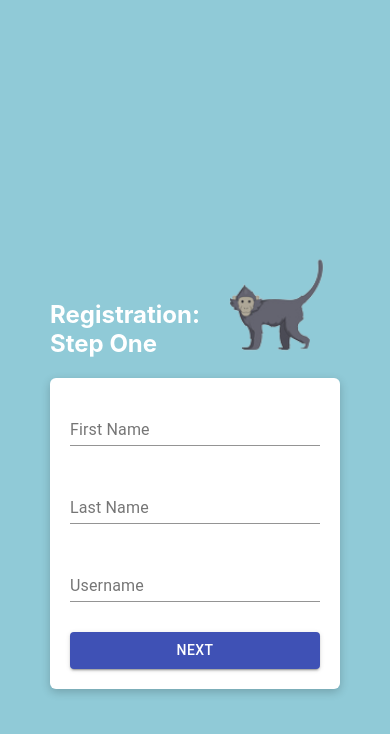
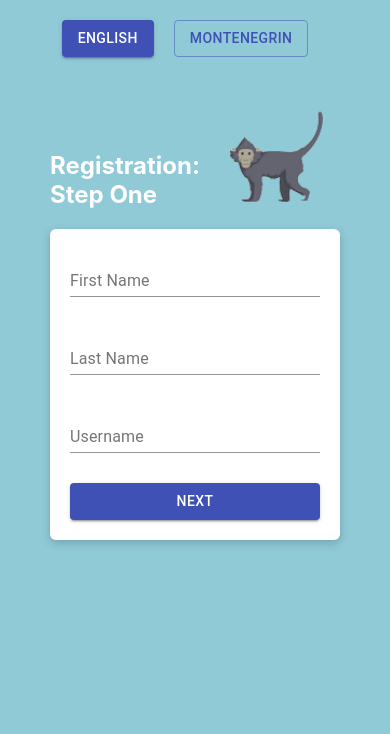
Before and after one commit to pbjelica23/Petar_Bjelica_Multi_Step_Form, a React (Create React App) app: page / in a window 390 px wide. Shown: the top 734 px of the page. Built offline with nearby package versions, Linux system fonts and the light colour scheme.

Commit message:
Added some validation, Phone field

```diff
--- a/package.json
+++ b/package.json
@@ -8,8 +8,11 @@
     "@testing-library/react": "^12.1.4",
     "@testing-library/user-event": "^13.5.0",
     "formik": "^2.2.9",
+    "i18next": "^21.6.15",
+    "i18next-browser-languagedetector": "^6.1.4",
     "react": "^18.0.0",
     "react-dom": "^18.0.0",
+    "react-i18next": "^11.16.5",
     "react-loaders-kit": "^0.1.3",
     "react-scripts": "5.0.0",
     "web-vitals": "^2.1.4",
--- a/src/App.css
+++ b/src/App.css
@@ -1,9 +1,18 @@
 .registration-form {
   display: flex;
   justify-content: center;
-  align-items: center;
   text-align: center;
   min-height: 100vh;
+  margin-top: 50px;
+}
+
+.successMessage {
+  display: block;
+  text-align: center;
+}
+
+.languageSwitcher {
+  text-align: center;
 }
 
 .container {
@@ -16,8 +25,10 @@
     width: 100%;
   }
 
-  .registration-form {
+  .registration-form,
+  .successMessage {
     padding: 50px;
+    padding-top: 0px;
   }
 }
 
--- a/src/App.js
+++ b/src/App.js
@@ -3,14 +3,24 @@ import { useState } from "react";
 import StepOne from "./components/StepOne";
 import StepTwo from "./components/SecondStep";
 import SuccessMessage from "./components/SuccessMessage";
+import { useTranslation } from "react-i18next";
+import { Button } from "@material-ui/core";
+
+const lngs = {
+  en: { nativeName: "English" },
+  me: { nativeName: "Montenegrin" },
+};
+
 function App() {
   const [data, setData] = useState({
     firstName: "",
     lastName: "",
     username: "",
     email: "",
+    phone: "",
     password: "",
     confirmpassword: "",
+    gender: "",
     consent: false,
   });
   const [currentStep, setCurrentStep] = useState(0);
@@ -41,9 +51,25 @@ function App() {
     <SuccessMessage data={data} />,
   ];
 
+  const { i18n } = useTranslation();
+
   return (
     <div className="container">
-      <div className="registration-form">{steps[currentStep]}</div>
+      <div className="languageSwitcher">
+        {Object.keys(lngs).map((lng) => (
+          <Button
+            key={lng}
+            variant={i18n.resolvedLanguage === lng ? "contained" : "outlined"}
+            color="primary"
+            type="submit"
+            style={{ marginRight: 20, marginTop: 20 }}
+            onClick={() => i18n.changeLanguage(lng)}
+          >
+            {lngs[lng].nativeName}
+          </Button>
+        ))}
+      </div>
+      {steps[currentStep]}
     </div>
   );
 }
--- a/src/components/Loader.js
+++ b/src/components/Loader.js
@@ -9,7 +9,7 @@ export default function Loader() {
     colors: ["#99fffe", "#f42e00", "#042549"],
   };
   return (
-    <div className="loader">
+    <div className="container">
       <GooeyCircleLoader {...loaderProps} />
     </div>
   );
--- a/src/components/SecondStep.js
+++ b/src/components/SecondStep.js
@@ -5,6 +5,7 @@ import { TextField, Button } from "@material-ui/core";
 import img1 from "../assets/images/monkey2.png";
 import Loader from "./Loader";
 import { useState, useEffect } from "react";
+import { useTranslation } from "react-i18next";
 
 const validationSchema2 = yup.object({
   email: yup.string().email("Email is invalid").required("Email is required"),
@@ -12,8 +13,8 @@ const validationSchema2 = yup.object({
     .string()
     .required("Please Enter your password")
     .matches(
-      /^(?=.*[A-Za-z])(?=.*\d)(?=.*[@$!%*#?&])[A-Za-z\d@$!%*#?&]{6,}$/,
-      "Must Contain 6 Characters, One Lowercase, One Number and one special case Character"
+      /^(?=.*[a-z])(?=.*[A-Z])(?=.*[0-9])(?=.*[!@#\$%\^&\*])(?=.{8,})/,
+      "Must Contain 8 Characters, one Lowercase, one uppercase One Number and one special character"
     ),
   confirmpassword: yup
     .string()
@@ -27,9 +28,16 @@ const validationSchema2 = yup.object({
       (value) => value === true
     )
     .required("You have to agree with our Terms and Conditions!"),
+  phone: yup
+    .string()
+    .min(8, "Phone must be at least 8 characters long")
+    .max(26, "Phone is too long")
+    .required("Phone is required"),
 });
 
 export default function StepTwo(props) {
+  const { t } = useTranslation();
+
   const [loaded, setLoaded] = useState(false);
 
   useEffect(() => {
@@ -44,13 +52,13 @@ export default function StepTwo(props) {
   };
 
   return (
-    <div className="app">
+    <div className="registration-form">
       {!loaded ? (
         <Loader />
       ) : (
         <div>
           <div className="headerForm">
-            <h2>Registration: Step Two</h2>
+            <h2>{t("secondRegister")}</h2>
             <img src={img1} alt="Monkey Illustration" />
           </div>
           <Formik
@@ -74,9 +82,20 @@ export default function StepTwo(props) {
                 <TextField
                   style={{ marginTop: 30 }}
                   fullWidth
+                  id="phone"
+                  name="phone"
+                  label={t("Phone")}
+                  value={formik.values.phone}
+                  onChange={formik.handleChange}
+                  error={formik.touched.phone && Boolean(formik.errors.phone)}
+                  helperText={formik.touched.phone && formik.errors.phone}
+                />
+                <TextField
+                  style={{ marginTop: 30 }}
+                  fullWidth
                   id="password"
                   name="password"
-                  label="Password"
+                  label={t("Password")}
                   value={formik.values.password}
                   onChange={formik.handleChange}
                   error={
@@ -89,7 +108,7 @@ export default function StepTwo(props) {
                   fullWidth
                   id="confirmpassword"
                   name="confirmpassword"
-                  label="Confirm password"
+                  label={t("confirmPassword")}
                   value={formik.values.confirmpassword}
                   onChange={formik.handleChange}
                   error={
@@ -109,7 +128,7 @@ export default function StepTwo(props) {
                       id="consent"
                       onChange={formik.handleChange}
                     />
-                    <span>Terms and conditions</span>
+                    <span> {t("termsConditions")}</span>
                   </label>
                   <p className="MuiFormHelperText-root Mui-error">
                     {formik.errors.consent}
@@ -123,7 +142,7 @@ export default function StepTwo(props) {
                   fullWidth
                   onClick={() => props.prev(formik.values)}
                 >
-                  Back
+                  {t("BackButton")}
                 </Button>
                 <Button
                   style={{ marginTop: 30 }}
@@ -132,7 +151,7 @@ export default function StepTwo(props) {
                   variant="contained"
                   fullWidth
                 >
-                  Submit
+                  {t("SubmitButton")}
                 </Button>
               </form>
             )}
--- a/src/components/StepOne.js
+++ b/src/components/StepOne.js
@@ -5,6 +5,7 @@ import { TextField, Button } from "@material-ui/core";
 import img1 from "../assets/images/monkey1.png";
 import Loader from "./Loader";
 import { useState, useEffect } from "react";
+import { useTranslation } from "react-i18next";
 
 const validationSchema = yup.object({
   firstName: yup
@@ -21,10 +22,16 @@ const validationSchema = yup.object({
     .string()
     .min(4, "Username must be at least 4 characters long")
     .max(20, "Username is too long")
+    .matches(
+      /^[a-z0-9\\-\\_]+$/,
+      "Must contain a letter and a number, not special characters"
+    )
     .required("Username is required"),
 });
 
 export default function StepOne(props) {
+  const { t } = useTranslation();
+
   const [loaded, setLoaded] = useState(false);
 
   useEffect(() => {
@@ -39,13 +46,13 @@ export default function StepOne(props) {
   };
 
   return (
-    <div className="app">
+    <div className="registration-form">
       {!loaded ? (
         <Loader />
       ) : (
-        <div>
+        <div className="form-container">
           <div className="headerForm">
-            <h2>Registration: Step One</h2>
+            <h2>{t("firstRegister")}</h2>
             <img src={img1} alt="Monkey Illustration" />
           </div>
           <Formik
@@ -59,7 +66,7 @@ export default function StepOne(props) {
                   fullWidth
                   id="firstName"
                   name="firstName"
-                  label="First Name"
+                  label={t("Name")}
                   value={formik.values.firstName}
                   onChange={formik.handleChange}
                   error={
@@ -74,7 +81,7 @@ export default function StepOne(props) {
                   fullWidth
                   id="lastName"
                   name="lastName"
-                  label="Last Name"
+                  label={t("LastName")}
                   value={formik.values.lastName}
                   onChange={formik.handleChange}
                   error={
@@ -87,7 +94,7 @@ export default function StepOne(props) {
                   fullWidth
                   id="username"
                   name="username"
-                  label="Username"
+                  label={t("Username")}
                   value={formik.values.username}
                   onChange={formik.handleChange}
                   error={
@@ -103,7 +110,7 @@ export default function StepOne(props) {
                   variant="contained"
                   fullWidth
                 >
-                  Next
+                  {t("NextButton")}
                 </Button>
               </form>
             )}
--- a/src/components/SuccessMessage.js
+++ b/src/components/SuccessMessage.js
@@ -1,15 +1,27 @@
 import React from "react";
 import img1 from "../assets/images/monkey.png";
+import { useTranslation } from "react-i18next";
 
 export default function SuccessMessage(props) {
+  const { t } = useTranslation();
+
   return (
-    <div style={{ color: "#fff" }}>
-      <h2>You have succesfully registered!</h2>
+    <div style={{ color: "#fff", marginTop: 50 }} className="successMessage">
+      <h2>{t("Success")}</h2>
       <img src={img1} alt="Monkey Illustration" />
-      <h4>Your information:</h4>
-      <p>First Name: {props.data.firstName}</p>
-      <p>Last Name: {props.data.lastName}</p>
-      <p>Username: {props.data.username}</p>
+      <h4>{t("Info")}</h4>
+      <p>
+        {t("Name")}: {props.data.firstName}
+      </p>
+      <p>
+        {t("LastName")}: {props.data.lastName}
+      </p>
+      <p>
+        {t("Username")}: {props.data.username}
+      </p>
+      <p>
+        {t("Phone")}: {props.data.phone}
+      </p>
       <p>Email: {props.data.email}</p>
     </div>
   );
--- /dev/null
+++ b/src/i18n.js
@@ -0,0 +1,65 @@
+import i18n from "i18next";
+import { initReactI18next } from "react-i18next";
+import LanguageDetector from "i18next-browser-languagedetector";
+
+i18n
+  // detect user language
+  // learn more: https://github.com/i18next/i18next-browser-languageDetector
+  .use(LanguageDetector)
+  // pass the i18n instance to react-i18next.
+  .use(initReactI18next)
+  // init i18next
+  // for all options read: https://www.i18next.com/overview/configuration-options
+  .init({
+    debug: true,
+    fallbackLng: "en",
+    interpolation: {
+      escapeValue: false, // not needed for react as it escapes by default
+    },
+    resources: {
+      en: {
+        translation: {
+          firstRegister: "Registration: Step One",
+          Name: "First Name",
+          NameError: "First Name is required",
+          LastName: "Last Name",
+          LastNameError: "Last Name is required",
+          Username: "Username",
+          UsernameError: "Username is required",
+          Phone: "Phone",
+          NextButton: "Next",
+          secondRegister: "Registration: Step Two",
+          Password: "Password",
+          confirmPassword: "Confirm Password",
+          termsConditions: "Terms and Conditions",
+          BackButton: "Back",
+          SubmitButton: "Submit",
+          Success: "You have successfully registered!",
+          Info: "Your information:",
+        },
+      },
+      me: {
+        translation: {
+          firstRegister: "Registracija: Prvi Korak",
+          Name: "Ime",
+          NameError: "Ime je obavezno polje",
+          LastName: "Prezime",
+          LastNameError: "Prezime je obavezno polje",
+          Username: "Korisničko ime",
+          UsernameError: "Korisničko ime je obavezno polje",
+          Phone: "Broj telefona",
+          NextButton: "Sledeće",
+          secondRegister: "Registracija: Drugi Korak",
+          Password: "Lozinka",
+          confirmPassword: "Potvrdi lozinku",
+          termsConditions: "Uslovi korišćenja",
+          BackButton: "Nazad",
+          Info: "Vaši podaci:",
+          SubmitButton: "Pošalji",
+          Success: "Uspješno ste se registrovali!",
+        },
+      },
+    },
+  });
+
+export default i18n;
```
Also changed, not shown: src/index.js (+8 -6 lines), 1 other file (tests, documents, lock files or other folders).
